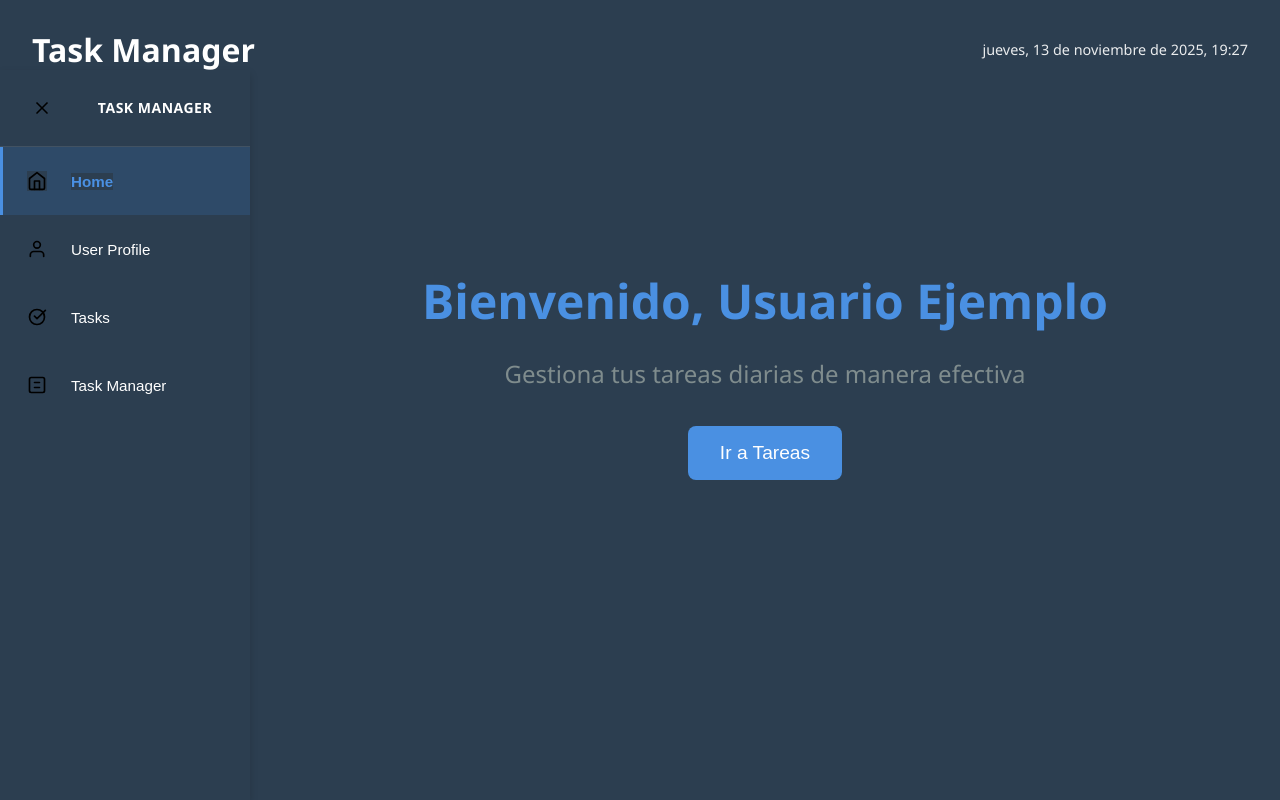
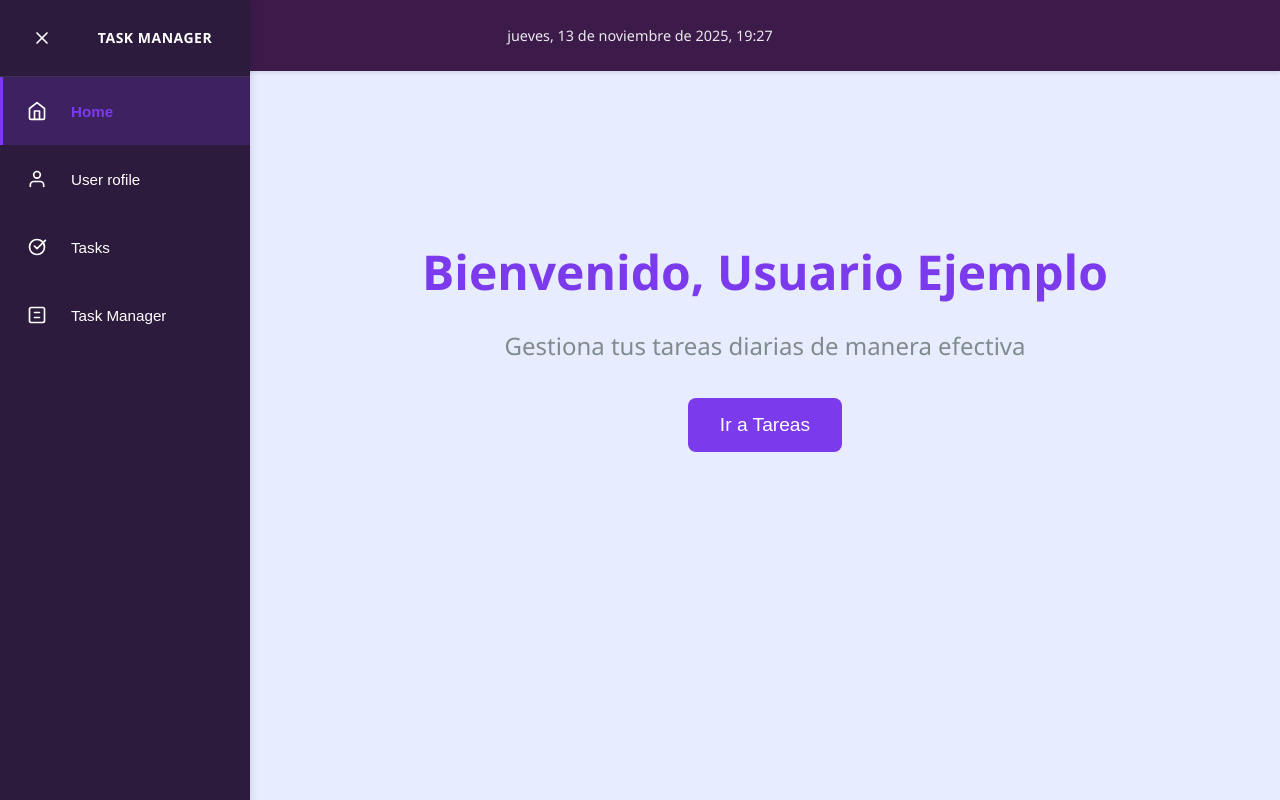
Before and after one commit to mauriandrey/PRY_DASHBOARD_WEB_COMPONENTS, a plain HTML site: page index.html in a window 1280 px wide. Drawn offline with Linux system fonts and the light colour scheme.

Commit message:
feat: Update UI styles and colors for improved aesthetics; fix typos in labels

```diff
--- a/index.html
+++ b/index.html
@@ -32,7 +32,7 @@
                     <li>
                         <button class="menu-item" data-section="profile">
                             <img src="./public/assets/icons/user.svg" alt="user profile" class="menu-icon">
-                            <span class="menu-label">User Profile</span>
+                            <span class="menu-label">User rofile</span>
                         </button>
                     </li>
                     <li>
--- a/public/components/css/dashboard-header.css
+++ b/public/components/css/dashboard-header.css
@@ -3,7 +3,7 @@
 }
 
 header {
-  background-color: #2c3e50;
+  background-color: #3c1b4b;
   color: white;
   padding: 1.5rem 2rem;
   box-shadow: 0 2px 4px rgba(0, 0, 0, 0.1);
@@ -12,17 +12,10 @@ header {
 .header-content {
   max-width: auto;
   margin: 0 auto;
-  display: flex;
-  justify-content: space-between;
-  align-items: center;
+  display:flex;
+  justify-content: center;
+  align-items:center;
   gap: 2rem;
-}
-
-h1 {
-  margin: 0;
-  font-size: 1.8rem;
-  font-weight: 600;
-  transition: font-size 0.3s ease;
 }
 
 .date-time {
@@ -33,10 +26,6 @@ h1 {
 
 /* Responsive para pantallas pequeñas */
 @media (max-width: 1024px) {
-  h1 {
-    font-size: 1.4rem;
-  }
-
   .date-time {
     font-size: 0.8rem;
   }
--- a/public/components/dashboard-header.js
+++ b/public/components/dashboard-header.js
@@ -11,7 +11,6 @@ export class DashboardHeader extends HTMLElement {
         <link rel="stylesheet" href="./public/components/css/dashboard-header.css">
             <header>
                 <div class="header-content">
-                    <h1 id="headerTitle">Task Manager</h1>
                     <div class="date-time" id="datetime"></div>
                 </div>
             </header>
@@ -21,31 +20,8 @@ export class DashboardHeader extends HTMLElement {
         this.updateDateTime();
         setInterval(() => this.updateDateTime(), 1000);
 
-        // Observar cambios en el sidebar
-        this.observeSidebarChanges();
     }
 
-    // Metodo para observar cambios en el sidebar
-    observeSidebarChanges() {
-        // Esperar a que el DOM este listo
-        setTimeout(() => {
-            const sidebar = document.querySelector('.sidebar');
-            const headerTitle = this.shadowRoot.getElementById('headerTitle');
-
-            if (sidebar) {
-                // Detectar cambios en las clases del sidebar
-                const observer = new MutationObserver(() => {
-                    if (sidebar.classList.contains('collapsed')) {
-                        headerTitle.textContent = 'Task Manager';
-                    } else {
-                        headerTitle.textContent = 'Task Manager';
-                    }
-                });
-
-                observer.observe(sidebar, { attributes: true, attributeFilter: ['class'] });
-            }
-        }, 100);
-    }
 
     // Método para actualizar la fecha y hora
     updateDateTime() {
--- a/public/css/global.css
+++ b/public/css/global.css
@@ -1,6 +1,5 @@
 /* Reset básico y estilos globales */
 * {
-    background-color: var(--bg-dark);
     margin: 0;
     padding: 0;
     box-sizing: border-box;
@@ -40,22 +39,24 @@ body {
 }
 
 .sidebar-toggle:hover {
-    color: var(--primary-color);
+    color: #a78bfa;
 }
 
 .toggle-icon {
     width: 20px;
     height: 20px;
-    stroke: currentColor;
+    stroke: white !important;
+    color: white !important;
+    filter: brightness(0) invert(1);
 }
 
 /* Estilos del sidebar */
 .sidebar {
     position: fixed;
     left: 0;
-    top: 70px;
+    top: 0;
     width: 250px;
-    height: calc(100vh - 70px);
+    height: calc(100vh - 0px);
     background-color: var(--bg-dark);
     padding: 0;
     box-shadow: var(--shadow-md);
@@ -195,10 +196,10 @@ body {
 }
 
 .menu-item.active {
-    background-color: rgba(58, 123, 200, 0.2);
-    border-left-color: var(--primary-color);
+    background-color: rgba(124, 58, 237, 0.2);
+    border-left-color: #7c3aed;
     font-weight: 600;
-    color: var(--primary-color);
+    color: #7c3aed;
 }
 
 .menu-icon {
@@ -206,8 +207,10 @@ body {
     height: 20px;
     min-width: 20px;
     flex-shrink: 0;
-    stroke: currentColor;
-    fill: none;
+    stroke: white !important;
+    fill: none !important;
+    color: white !important;
+    filter: brightness(0) invert(1);
 }
 
 .menu-label {
@@ -232,7 +235,7 @@ body {
 }
 
 .btn-primary:hover {
-    background-color: #3a7bc8;
+    background-color: #6d28d9;
 }
 
 .btn-success {
@@ -241,7 +244,7 @@ body {
 }
 
 .btn-success:hover {
-    background-color: #45b369;
+    background-color: #0891b2;
 }
 
 .btn-danger {
--- a/public/css/variables.css
+++ b/public/css/variables.css
@@ -1,17 +1,17 @@
 /* Variables globales para colores y espaciado */
 :root {
     /* Colores principales */
-    --primary-color: #4a90e2;
-    --secondary-color: #50c878;
-    --danger-color: #e74c3c;
-    --warning-color: #f39c12;
-    --dark-color: #2c3e50;
-    --light-color: #ecf0f1;
+    --primary-color: #7c3aed;
+    --secondary-color: #06b6d4;
+    --danger-color: #ef4444;
+    --warning-color: #f97316;
+    --dark-color: #3c1b4b;
+    --light-color: #f3e8ff;
 
     /* Colores de fondo */
-    --bg-primary: #ffffff;
-    --bg-secondary: #f8f9fa;
-    --bg-dark: #2c3e50;
+    --bg-primary: #faf5ff;
+    --bg-secondary: #e8ecff;
+    --bg-dark: #2d1b3d;
 
     /* Colores de texto */
     --text-primary: #2c3e50;
```
Also changed, not shown: public/components/css/user-card.css (+4 -4 lines).
